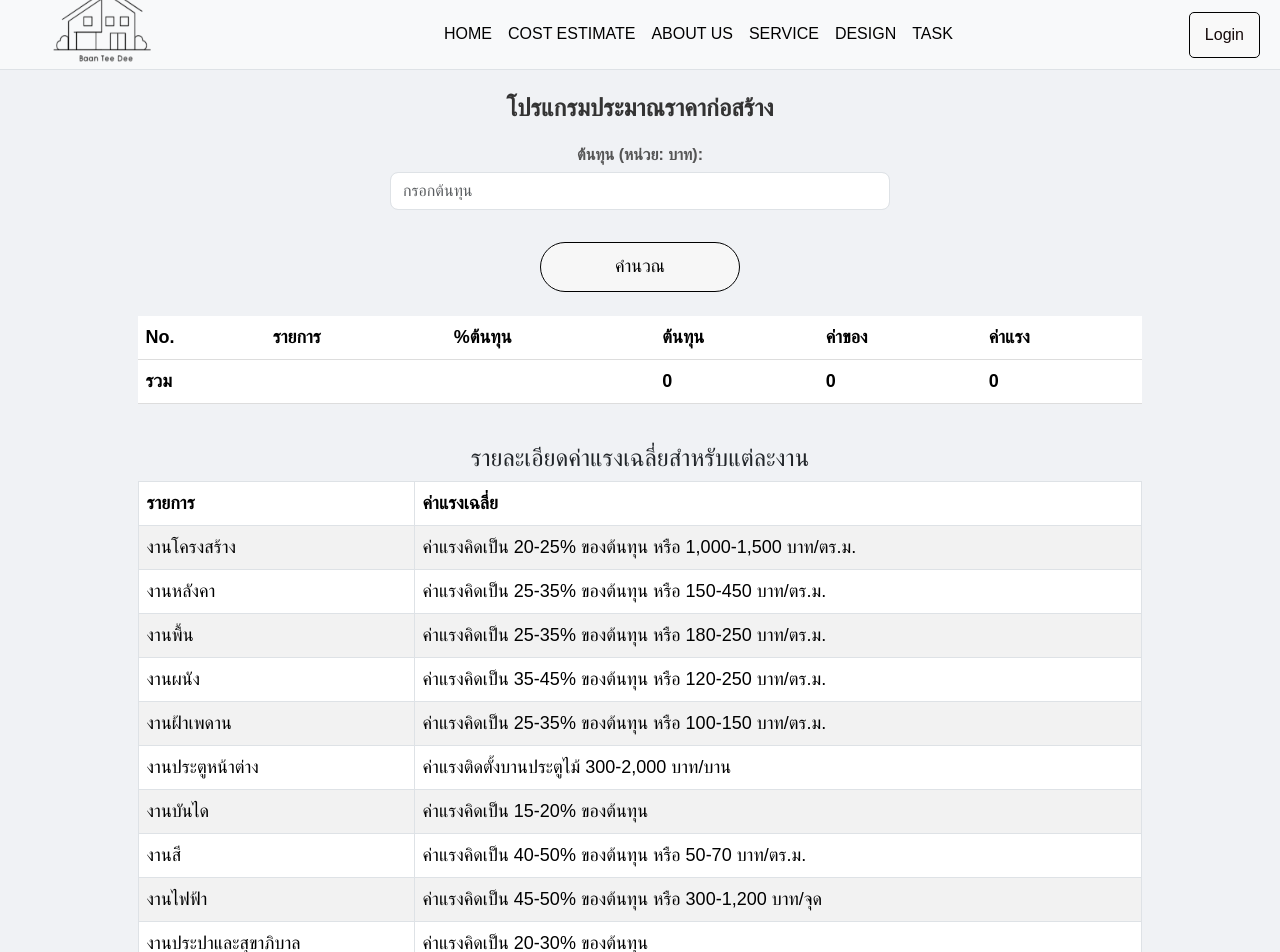
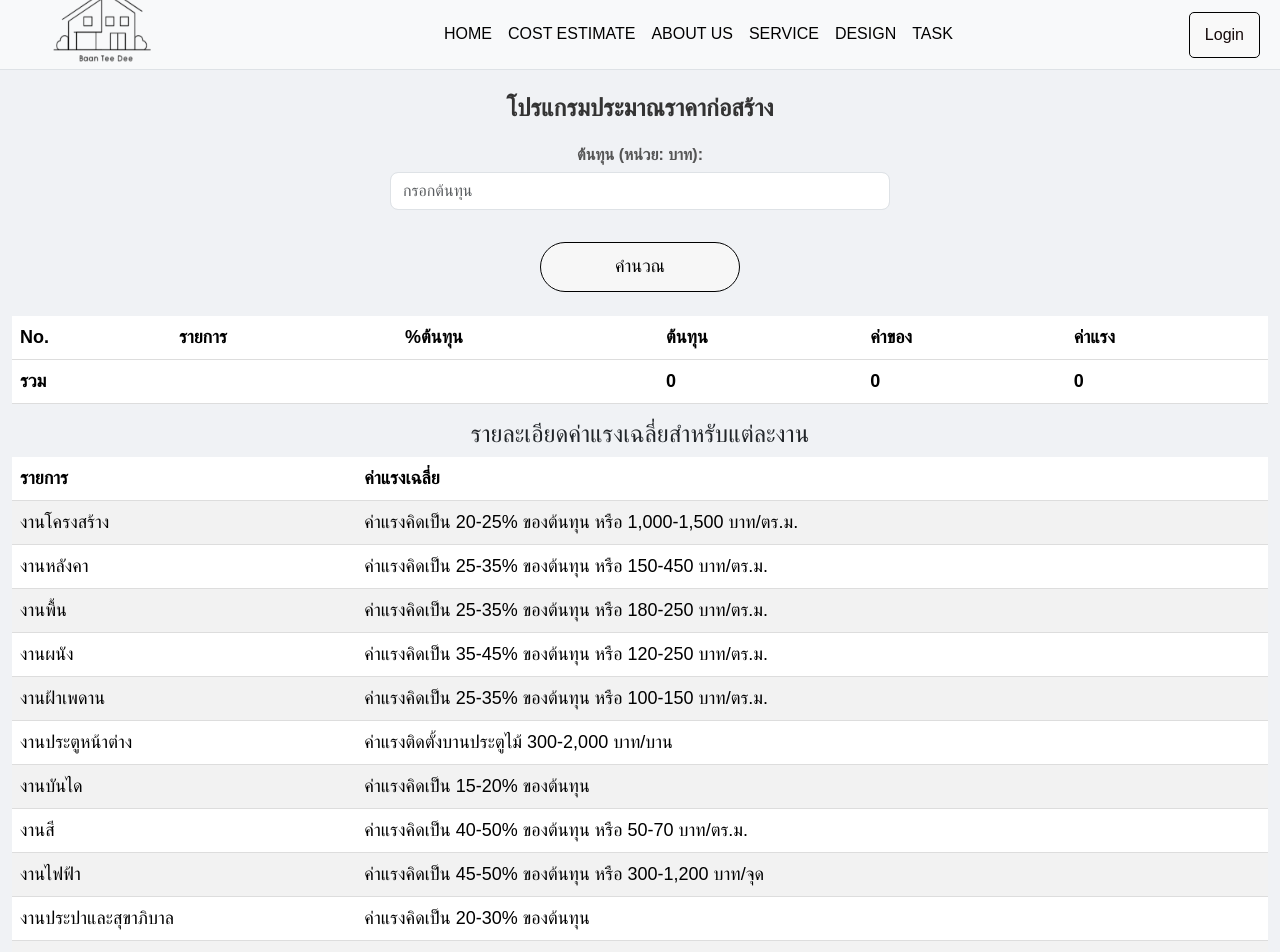
Before and after one commit to ggtcha/saproject, a React (Create React App) app: page /CostEstimator in a window 1280 px wide. Shown: the top 952 px of the page. Built offline with nearby package versions, Linux system fonts and the light colour scheme; the HTML template or start-up script is replaced by a standard one.

Commit message:
Update CostEstimator.js

```diff
--- a/src/costestimator/CostEstimator.js
+++ b/src/costestimator/CostEstimator.js
@@ -82,7 +82,7 @@ function CostEstimator() {
     };
 
     return (
-        <div className="container-fluid d-flex justify-content-center align-items-center flex-column"> {/* เพิ่ม class สำหรับจัดให้อยู่ตรงกลาง */}
+        <div className="container-fluid d-flex justify-content-center align-items-center flex-column cost-page"> {/* เพิ่ม class สำหรับจัดให้อยู่ตรงกลาง */}
             <h2>โปรแกรมประมาณราคาก่อสร้าง</h2>
 
             <label htmlFor="totalCost">ต้นทุน (หน่วย: บาท):</label>
@@ -104,7 +104,7 @@ function CostEstimator() {
                 คำนวณ
             </button>
 
-            <table className="table tabl-bordered mt-4" style={{ maxWidth: '80%' }}> {/* จำกัดความกว้างของตาราง */}
+            <table className="table cost-table cost-table-result mt-4"> {/* จำกัดความกว้างของตาราง */}
                 <thead>
                     <tr>
                         <th>No.</th>
@@ -127,8 +127,8 @@ function CostEstimator() {
                     </tr>
                 </tfoot>
             </table>
-            <h4 className="mt-4">รายละเอียดค่าแรงเฉลี่ยสำหรับแต่ละงาน</h4>
-            <table className="table table-striped table-bordered" style={{ maxWidth: '80%' }}> {/* จำกัดความกว้างของตาราง */}
+            <h4 className="cost-subtitle">รายละเอียดค่าแรงเฉลี่ยสำหรับแต่ละงาน</h4>
+            <table className="table table-striped cost-table cost-table-info"> {/* จำกัดความกว้างของตาราง */}
                 <thead>
                     <tr>
                         <th>รายการ</th>
```
